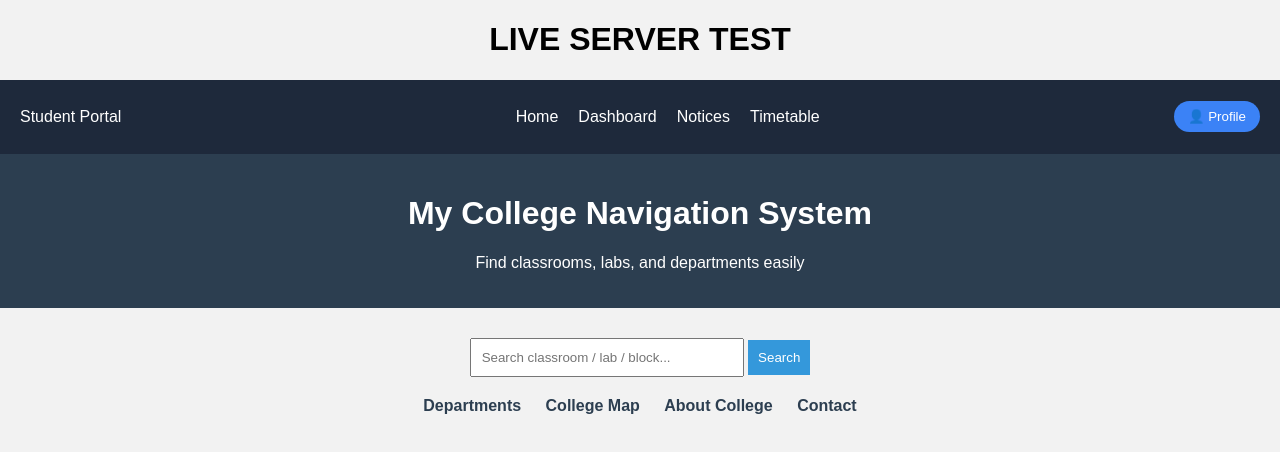
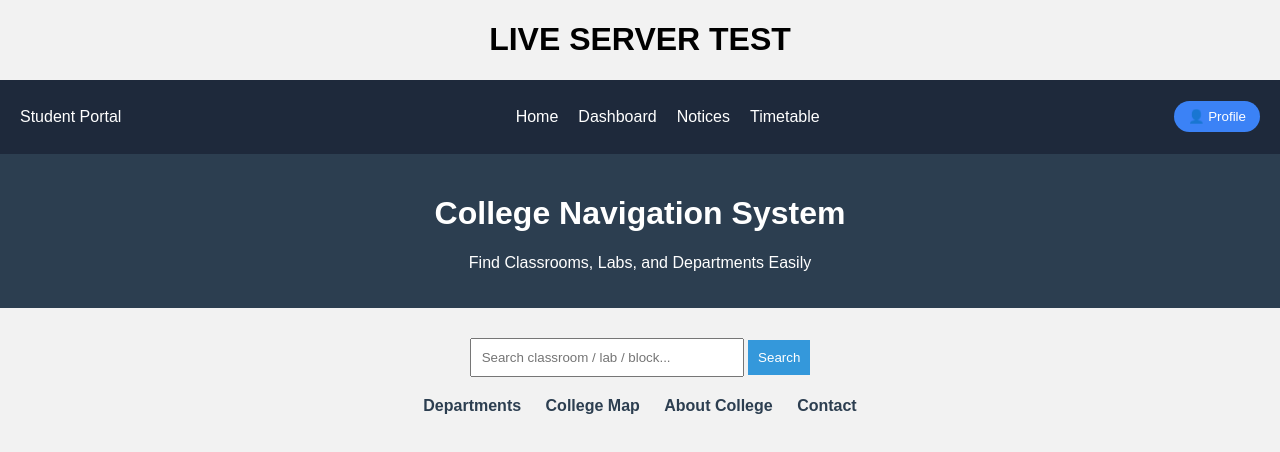
Before and after one commit to ramcharan4584/Navigation, a plain HTML site: page home.html in a window 1280 px wide. Drawn offline with Linux system fonts and the light colour scheme.

Commit message:
Heading Names Updated

```diff
--- a/home.html
+++ b/home.html
@@ -33,8 +33,8 @@
 
     <!-- Header -->
     <header>
-        <h1>My College Navigation System</h1>
-        <p>Find classrooms, labs, and departments easily</p>
+        <h1>College Navigation System</h1>
+        <p>Find Classrooms, Labs, and Departments Easily</p>
     </header>
 
     <!-- Search Section -->
```
